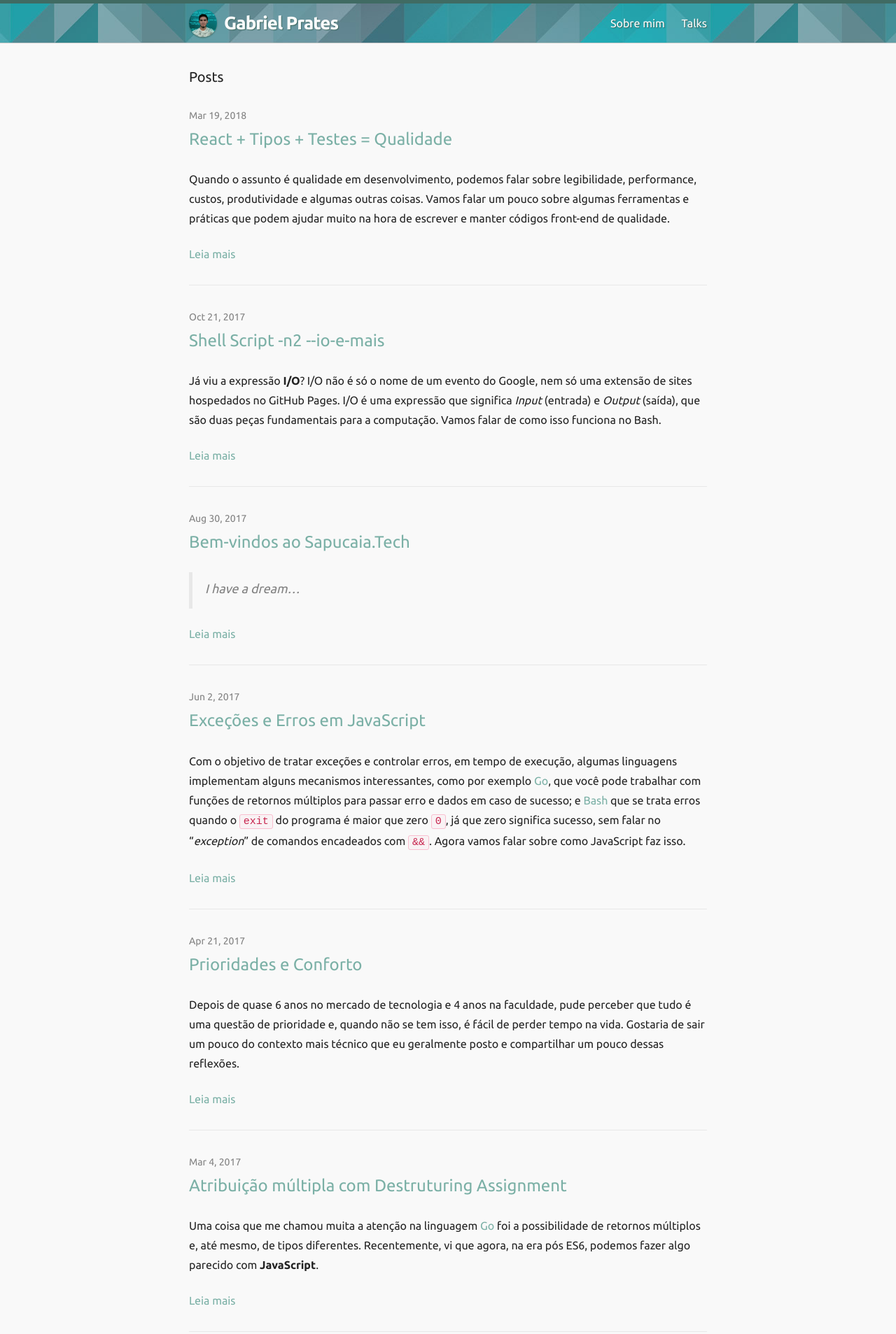
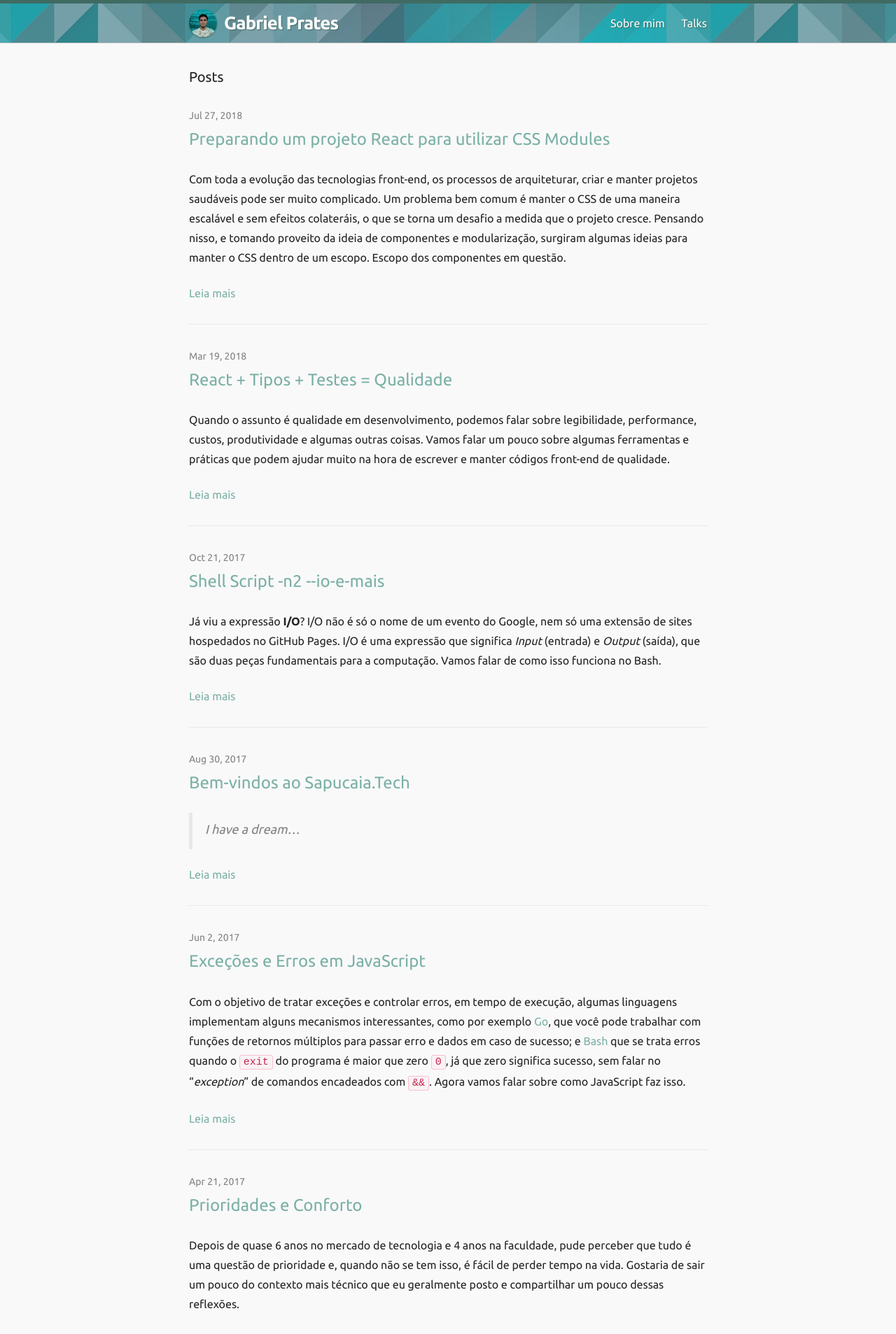
Before and after one commit to gabsprates/gabsprates.github.io, a Jekyll site: the page built from index.html, in a window 1280 px wide. Shown: the top 1907 px of the page at 70% size. Built offline with Jekyll 4.4.1, drawn with Linux system fonts in a browser that asks for light colours; comment, search, counter and statistics services are not loaded; some of the changed lines change nothing that is shown.

Commit message:
POST 15: Preparando um projeto React para utilizar CSS Modules

````diff
--- /dev/null
+++ b/_posts/2018-07-27-preparando-um-projeto-react-para-utilizar-css-modules.md
@@ -0,0 +1,236 @@
+---
+layout: post
+title: Preparando um projeto React para utilizar CSS Modules
+---
+
+Com toda a evolução das tecnologias front-end, os processos de arquiteturar, criar e manter projetos saudáveis pode ser muito complicado. Um problema bem comum é manter o CSS de uma maneira escalável e sem efeitos colateráis, o que se torna um desafio a medida que o projeto cresce. Pensando nisso, e tomando proveito da ideia de componentes e modularização, surgiram algumas ideias para manter o CSS dentro de um escopo. Escopo dos componentes em questão.
+
+O objetivo deste post é clarear o entendimento e uso de CSS Modules e sua implementação num projeto JavaScript com Webpack de forma geral. De quebra, com o estudo teremos o básico para um projeto React e CSS Modules, com suporte para SASS, que pode ser [clonado aqui](https://github.com/gabsprates/react-css-modules).
+
+### CSS Modules
+
+Talvez você já tenha visto falar em CSS-in-JS, styled-components, ou em CSS Modules, e vamos falar um pouco disso aqui. As ideias são basicamente para o mesmo resultado, mas não vou falar de bibliotecas JS que te fazem escrever CSS como objetos JS, nem que te fazem escrever uma string com _template literal_ para ser parseada depois (styled-components), o que faremos é configurar nosso projeto para escrever um CSS puro e bem escopado.
+
+Como a própria documentação do [CSS Modules](https://github.com/css-modules/css-modules) diz, _um CSS Module é um arquivo de CSS no qual todas os nomes de classes e nomes de animações estão no escopo local, por default._
+
+Isso é possível graças a especificação do [ICSS (Interoperable CSS)](https://github.com/css-modules/icss), que diz para o _loader_ como ele deve tratar os arquivos e o que retornará como módulo. Olhando de um nível mais alto, no fim das contas escrevemos o arquivo CSS e o _loader_ gera um objeto com os seletores mapeados em propriedades. Exemplo:
+
+```scss
+/* style.css */
+
+.button {
+  background: #333;
+}
+```
+
+```javascript
+// button.js
+
+import styles from './style.css';
+
+console.log(styles);
+// { button: "button" }
+
+const Button = () => (
+  `<button class='${ styles.button }'>Click!</button>`
+);
+```
+
+Isso nos permite ter um objeto de estilo específico para cada componente, com um escopo definido para ele. Se precisarmos utilizar o estilo de um componente em outro lugar, ou aproveitar um CSS global (ex.: grid, cores), o objeto de referência ainda será único e isso também faz com que não haja duplicidade.
+
+Além de ter um módulo com escopo fechado e sem ambiguidades, podemos otimizar os nomes das classes, IDs e animaçes, e gerar um bundle de CSS ainda menor. Após configurar tudo e colocar para rodar, em desenvolvimento ou produção, o CSS gerado pode ser:
+
+- injetado em tags `<style>`;
+- extraído e servido em um arquivo `.css`
+
+Nesse ponto, o DOM gerado no HTML terá o identificador de CSS correto, porque foi referenciado pelo objeto mapeado do respectivo módulo.
+
+Para entender melhor, é necessário configurar algumas regras no bundler em questão, aqui vamos usar o [Webpack](https://webpack.js.org/).
+
+### Configuração do Webpack
+
+Devemos inserir uma regra na configuração do Webpack para ler os arquivos CSS e deixar os _loaders_ realizarem seu trabalho:
+
+```javascript
+// webpack.config.js
+
+module.exports = {
+  entry: [ ... ],
+  output: { ... },
+  module: {
+    rules: [
+      {
+        test: /\.css$/,
+        use: [ ... ]
+      }
+    ]
+  }
+};
+```
+Os _loaders_ necessários são:
+
+- [`css-loader`](https://github.com/webpack-contrib/css-loader): para habilitar o uso dos CSS Modules;
+- [`style-loader`](https://github.com/webpack-contrib/style-loader): para injetar o CSS na página.
+
+Ambos tem opções necessárias e interessantes, veja a seguir.
+
+#### `css-loader`
+
+Instalação:
+
+```bash
+npm install --save-dev css-loader
+```
+
+Regra:
+
+```javascript
+{
+  loader: "css-loader",
+  options: {
+    modules: true,
+    localIdentName: "[sha1:hash:7]"
+  }
+}
+```
+
+- `modules`: habilita/desabilita os CSS Modules;
+- `localIdentName`: configura a identidade (classe, ID, _animation name_) gerada pelo _loader_.
+
+O `localIdentName` pode ser configurado de algumas formas, que estão [disponíveis aqui](https://github.com/webpack/loader-utils#interpolatename).
+
+Com a configuração acima, o exemplo anterior do `.button` irá gerar o objeto `{ button: "_38782ef" }`. Assim, o seletor CSS da classe `.button` será, no output, `._38782ef`. Isso otimiza bastante o tráfego de informações quando temos um nome muito grande como, por exemplo, a proposta do BEM.
+
+Para mais configurações, [veja a documentação](https://github.com/webpack-contrib/css-loader#options).
+
+#### `style-loader`
+
+Instalação:
+
+```bash
+npm install style-loader --save-dev
+```
+
+Regra:
+
+```javascript
+{
+  loader: "style-loader",
+  options: {
+    singleton: true
+  }
+}
+```
+
+Nesta configuração, todo o CSS gerado será injetado por apenas uma tag `<style>`. Na configuração _default_ do `style-loader`, ele cria uma tag `<style>` para cada módulo CSS.
+
+Para mais configurações, [veja a documentação](https://github.com/webpack-contrib/style-loader#options).
+
+#### Configuração final para CSS injetado na página
+
+Com as devidas configurações, o `webpack.config.js` ficará assim:
+
+```javascript
+module.exports = {
+  entry: [ ... ],
+  output: { ... },
+  module: {
+    rules: [
+      {
+        test: /\.css$/,
+        use: [
+          { loader: "style-loader", ... },
+          { loader: "css-loader", ... }
+        ]
+      }
+    ]
+  }
+};
+```
+
+Segundo a documentação do Webpack sobre a [cadeia de múltiplos loaders](https://webpack.js.org/configuration/module/#rule-use) (apesar de não ser o assunto em questão, fica a dica), o resultado do `css-loader` deve ser processado pelo `style-loader`, por isso vem depois. _"Last to first configured"_.
+
+#### Configuração final para CSS extraído em arquivo
+
+Para extrair o CSS gerado, é preciso utilizar um plugin que extrai texto de um ou mais _bundles_. O [Extract Text Plugin](https://github.com/webpack-contrib/extract-text-webpack-plugin) é bastante usado, mas recomendam o [mini-css-extract-plugin](https://github.com/webpack-contrib/mini-css-extract-plugin) para extrair arquivos CSS e, por isso, será usado aqui.
+
+Instalação:
+
+```bash
+npm install --save-dev mini-css-extract-plugin
+```
+
+E a configuração do webpack ficará assim:
+
+```javascript
+const MiniCssExtractPlugin = require("mini-css-extract-plugin");
+
+module.exports = {
+  entry: [ ... ],
+  output: { ... },
+  plugins: [
+    new MiniCssExtractPlugin({
+      filename: "style.css"
+    })
+  ],
+  module: {
+    rules: [
+      {
+        test: /\.css$/,
+        use: [
+          { loader: MiniCssExtractPlugin.loader },
+          { loader: "css-loader", ... }
+        ]
+      }
+    ]
+  }
+}
+```
+
+E nesse caso, o `style-loader` não é necessário. Ele deve ser utilizado como _fallback_ caso utilize o Extract Text Plugin.
+
+Agora basta colocar um `<link />` no `index.html` com o caminho para o `style.css`, considerando o [`publicPath`](https://webpack.js.org/configuration/output/#output-publicpath).
+
+#### Utilizando SASS
+
+Para projetos que utilizam SASS, basta alterar a regra do `/\.css$/` para `\.s[ca]ss$/` e adicionar o `sass-loader` depois do `css-loader`.
+
+Instalação:
+
+```bash
+npm install sass-loader node-sass webpack --save-dev
+```
+
+E a configuração ficará assim:
+
+```javascript
+{
+  test: /\.s[ca]ss$/,
+  use: [
+    { loader: MiniCssExtractPlugin.loader },
+    { loader: "css-loader", ... }
+    { loader: "sass-loader", ... }
+  ]
+}
+```
+
+Para opções de configuração, veja a [documentação do `node-sass`](https://github.com/sass/node-sass#options).
+
+## Dicas
+
+### Integrando com React
+
+O conceito de CSS Modules não é restrito ao uso com React, mas combina muito bem. Tudo que você precisa fazer, após finalizar o setup do projeto, é importar o módulo de CSS e utilizar no `className` do componente, bem parecido com o primeiro exemplo deste artigo.
+
+Para configurar um projeto React do zero, siga este tutorial: [Creating a React App... From Scratch.
+](https://blog.usejournal.com/creating-a-react-app-from-scratch-f3c693b84658)
+
+### TypeScript + CSS Modules
+
+Caso tenha um projeto que utilize TypeScript e deseja utilizar CSS Modules, será necessário um conjunto de tipos das respectivas classes de CSS. O _loader_ [typings-for-css-modules-loader](https://github.com/Jimdo/typings-for-css-modules-loader) faz esse trabalho. Ela deve ser utilizada no lugar do `css-loader` e irá gerar um arquivo `.d.ts` para os arquivos CSS do projeto.
+
+## Conclusão
+
+Tudo o que foi feito aqui será usado para um outro post, com mais detalhes sobre a utilização de CSS Modules com React. Se liga no _feed_!
+
+Deixe um comentário, ou vá no repositório desse projeto no GitHub e abra uma issue. Vamos discutir o problema ;)
--- a/_sass/_base.scss
+++ b/_sass/_base.scss
@@ -157,7 +157,6 @@ code {
     background-color: #f9f2f4;
     border-color: #f9bfd0;
     color: #c7254e;
-    white-space: nowrap;
 }
 
 pre {
--- a/_sass/_syntax-highlighting.scss
+++ b/_sass/_syntax-highlighting.scss
@@ -1,6 +1,10 @@
 /**
  * Syntax highlighting styles
  */
+.highlighter-rouge {
+  word-break: break-all;
+}
+
 .highlight {
     background: #fff;
     @extend %vertical-rhythm;
````
